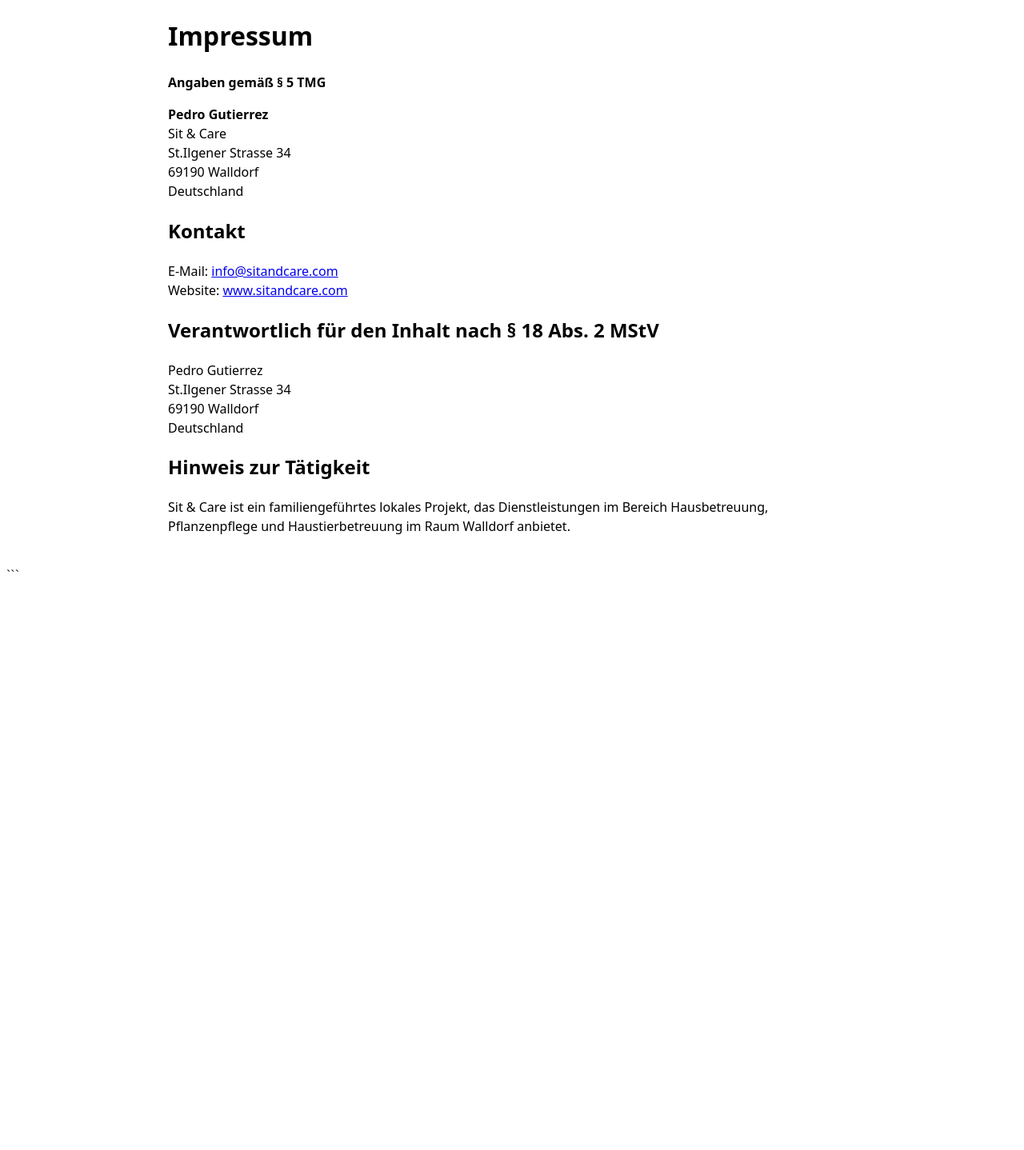
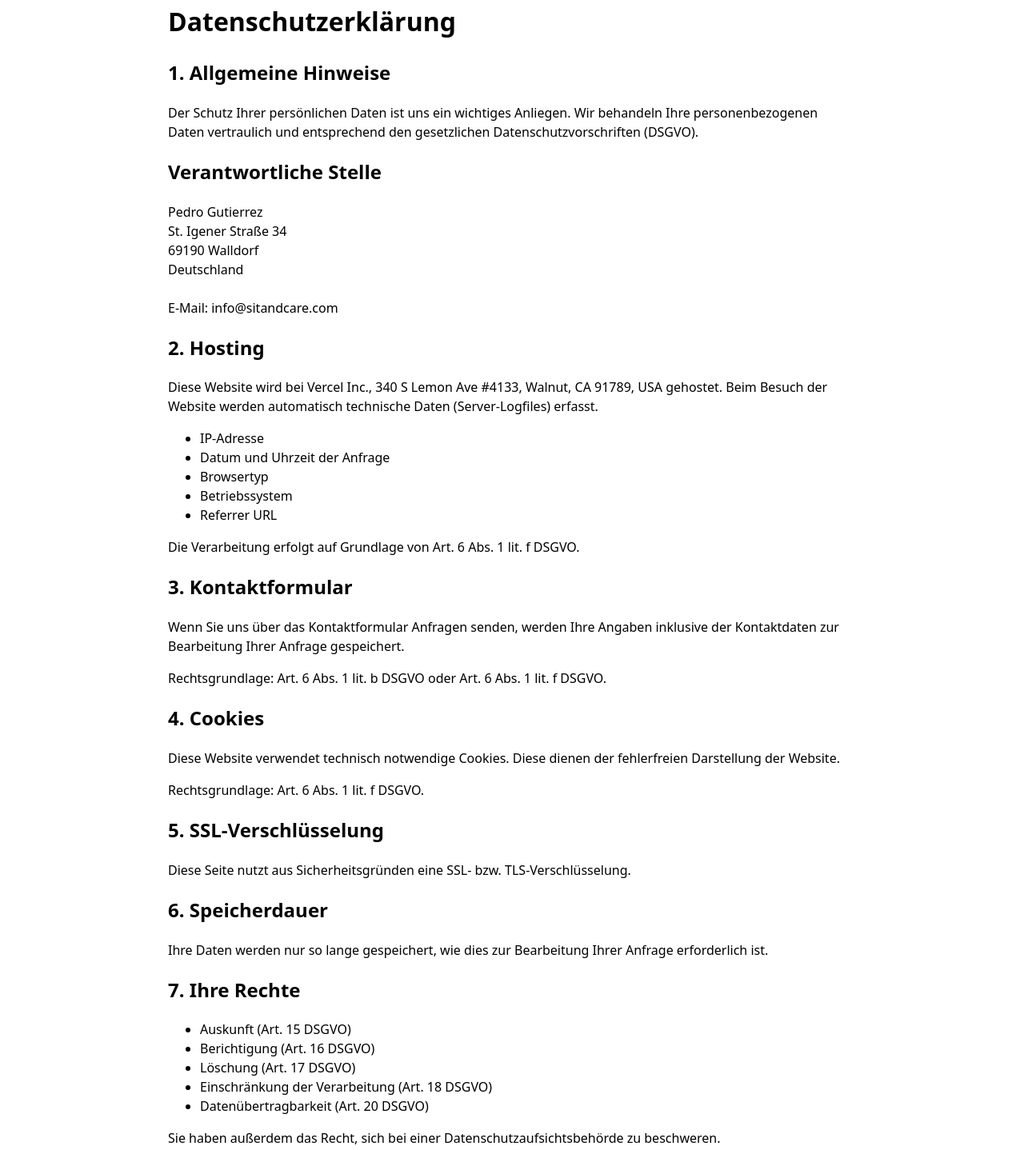
Before and after one commit to pedrogutierrezye/sit-and-care, a plain HTML site: page datenschutz.html in a window 1280 px wide. Shown: the part 50-1488 px from the top of the page at 80% size. Before the commit the page ends 800 px from the top, so only its background shows below. Drawn offline with Linux system fonts and the light colour scheme.

Commit message:
Update datenschutz.html

````diff
--- a/datenschutz.html
+++ b/datenschutz.html
@@ -1,46 +1,86 @@
-```html
 <!doctype html>
 <html lang="de">
 <head>
   <meta charset="utf-8" />
   <meta name="viewport" content="width=device-width, initial-scale=1" />
-  <title>Impressum | Sit & Care</title>
-  <meta name="robots" content="index,follow" />
+  <title>Datenschutzerklärung | Sit & Care</title>
 </head>
 <body>
   <main style="max-width: 860px; margin: 0 auto; padding: 24px; font-family: system-ui, -apple-system, Segoe UI, Roboto, Arial, sans-serif; line-height: 1.5;">
-    <h1>Impressum</h1>
 
-    <p><strong>Angaben gemäß § 5 TMG</strong></p>
+    <h1>Datenschutzerklärung</h1>
+
+    <h2>1. Allgemeine Hinweise</h2>
+    <p>
+      Der Schutz Ihrer persönlichen Daten ist uns ein wichtiges Anliegen. Wir behandeln Ihre personenbezogenen Daten
+      vertraulich und entsprechend den gesetzlichen Datenschutzvorschriften (DSGVO).
+    </p>
+
+    <h2>Verantwortliche Stelle</h2>
+    <p>
+      Pedro Gutierrez<br />
+      St. Igener Straße 34 <br />
+      69190 Walldorf<br />
+      Deutschland<br /><br />
+      E-Mail: info@sitandcare.com
+    </p>
+
+    <h2>2. Hosting</h2>
+    <p>
+      Diese Website wird bei Vercel Inc., 340 S Lemon Ave #4133, Walnut, CA 91789, USA gehostet.
+      Beim Besuch der Website werden automatisch technische Daten (Server-Logfiles) erfasst.
+    </p>
+    <ul>
+      <li>IP-Adresse</li>
+      <li>Datum und Uhrzeit der Anfrage</li>
+      <li>Browsertyp</li>
+      <li>Betriebssystem</li>
+      <li>Referrer URL</li>
+    </ul>
+    <p>
+      Die Verarbeitung erfolgt auf Grundlage von Art. 6 Abs. 1 lit. f DSGVO.
+    </p>
+
+    <h2>3. Kontaktformular</h2>
+    <p>
+      Wenn Sie uns über das Kontaktformular Anfragen senden, werden Ihre Angaben inklusive der Kontaktdaten zur
+      Bearbeitung Ihrer Anfrage gespeichert.
+    </p>
+    <p>
+      Rechtsgrundlage: Art. 6 Abs. 1 lit. b DSGVO oder Art. 6 Abs. 1 lit. f DSGVO.
+    </p>
+
+    <h2>4. Cookies</h2>
+    <p>
+      Diese Website verwendet technisch notwendige Cookies. Diese dienen der fehlerfreien Darstellung der Website.
+    </p>
+    <p>
+      Rechtsgrundlage: Art. 6 Abs. 1 lit. f DSGVO.
+    </p>
+
+    <h2>5. SSL-Verschlüsselung</h2>
+    <p>
+      Diese Seite nutzt aus Sicherheitsgründen eine SSL- bzw. TLS-Verschlüsselung.
+    </p>
+
+    <h2>6. Speicherdauer</h2>
+    <p>
+      Ihre Daten werden nur so lange gespeichert, wie dies zur Bearbeitung Ihrer Anfrage erforderlich ist.
+    </p>
+
+    <h2>7. Ihre Rechte</h2>
+    <ul>
+      <li>Auskunft (Art. 15 DSGVO)</li>
+      <li>Berichtigung (Art. 16 DSGVO)</li>
+      <li>Löschung (Art. 17 DSGVO)</li>
+      <li>Einschränkung der Verarbeitung (Art. 18 DSGVO)</li>
+      <li>Datenübertragbarkeit (Art. 20 DSGVO)</li>
+    </ul>
 
     <p>
-      <strong>Pedro Gutierrez</strong><br />
-      Sit &amp; Care<br />
-      St.Ilgener Strasse 34<br />
-      69190 Walldorf<br />
-      Deutschland
+      Sie haben außerdem das Recht, sich bei einer Datenschutzaufsichtsbehörde zu beschweren.
     </p>
 
-    <h2>Kontakt</h2>
-    <p>
-      E-Mail: <a href="mailto:info@sitandcare.com">info@sitandcare.com</a><br />
-      Website: <a href="https://www.sitandcare.com">www.sitandcare.com</a>
-    </p>
-
-    <h2>Verantwortlich für den Inhalt nach § 18 Abs. 2 MStV</h2>
-    <p>
-      Pedro Gutierrez<br />
-      St.Ilgener Strasse 34<br />
-      69190 Walldorf<br />
-      Deutschland
-    </p>
-
-    <h2>Hinweis zur Tätigkeit</h2>
-    <p>
-      Sit &amp; Care ist ein familiengeführtes lokales Projekt, das Dienstleistungen im Bereich Hausbetreuung,
-      Pflanzenpflege und Haustierbetreuung im Raum Walldorf anbietet.
-    </p>
   </main>
 </body>
 </html>
-```
````
